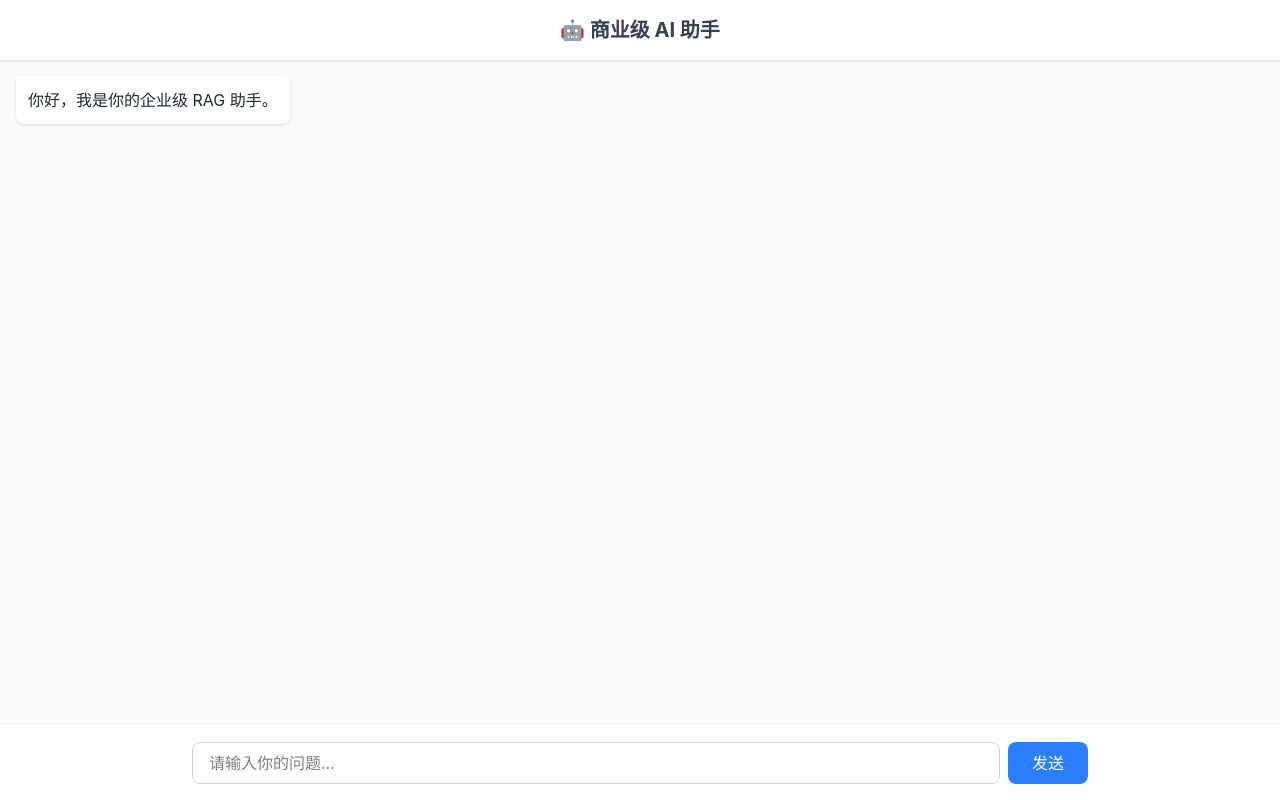
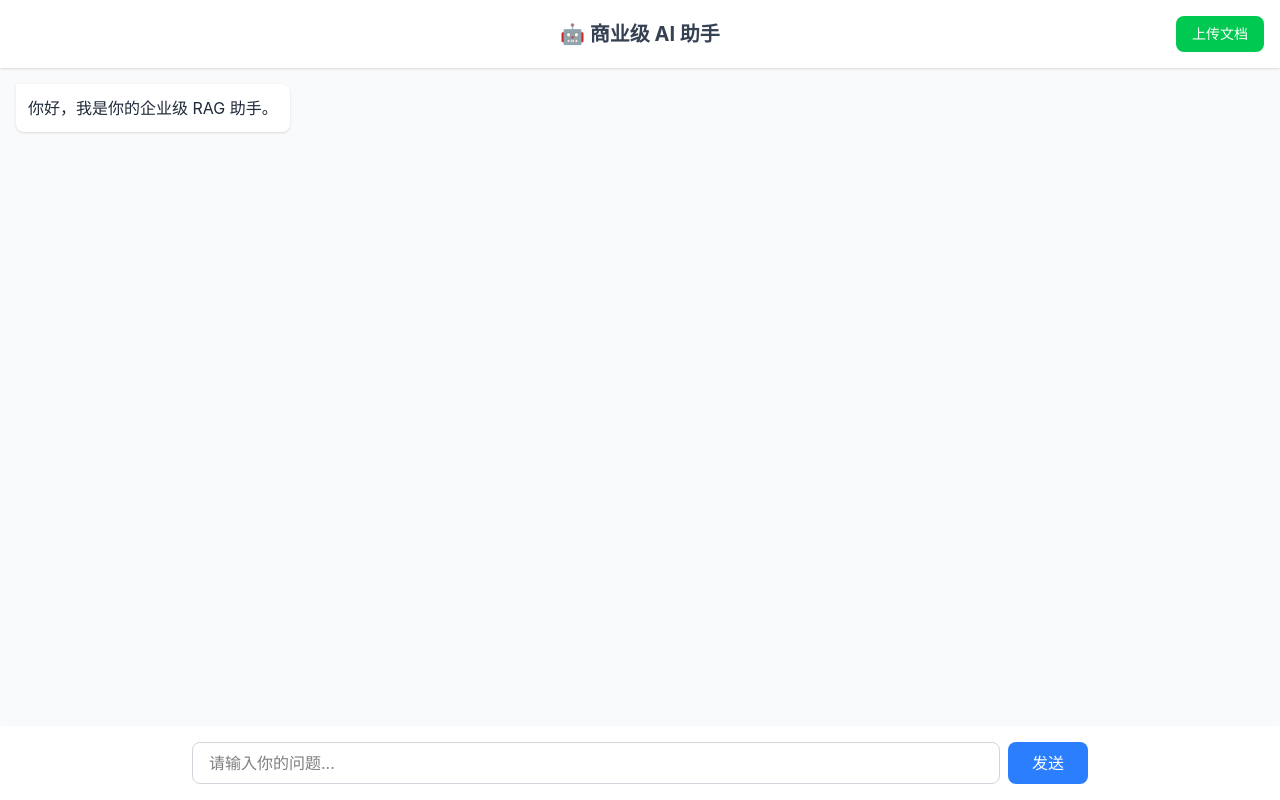
Before and after one commit to jinge0009/ai-learning_public, a React (Vite) app in the folder ai-frontend/: page / in a window 1280 px wide. Built offline with nearby package versions, Linux system fonts and the light colour scheme.

Commit message:
feat:完成React Markdown渲染与文件上传功能

```diff
--- a/ai-frontend/package.json
+++ b/ai-frontend/package.json
@@ -13,6 +13,7 @@
     "@tailwindcss/vite": "^4.3.3",
     "react": "^19.3.1",
     "react-dom": "^19.3.1",
+    "react-markdown": "^10.1.0",
     "tailwindcss": "^4.3.3"
   },
   "devDependencies": {
--- a/ai-frontend/src/App.jsx
+++ b/ai-frontend/src/App.jsx
@@ -1,4 +1,5 @@
 import { useState, useRef, useEffect } from 'react'
+import Markdown from 'react-markdown'
 
 function App() {
   const [messages, setMessages] = useState([
@@ -6,13 +7,15 @@ function App() {
   ])
   const [input, setInput] = useState('')
   const [isLoading, setIsLoading] = useState(false)
+  const [isUploading, setIsUploading] = useState(false)
   const messagesEndRef = useRef(null)
 
-  // 每次消息更新，自动滚动到最底部
+  // 自动滚动到底部
   useEffect(() => {
     messagesEndRef.current?.scrollIntoView({ behavior: 'smooth' })
   }, [messages])
 
+  // 发送消息
   const handleSend = async () => {
     if (!input.trim() || isLoading) return
 
@@ -22,20 +25,16 @@ function App() {
     setInput('')
     setIsLoading(true)
 
-    // 准备一个空的 AI 消息占位，用于流式追加文字
     setMessages([...newMessages, { role: 'assistant', content: '' }])
 
     try {
-      // ★ 向云端服务器发起真实的流式请求
       const response = await fetch('http://124.220.164.171:8000/chat_stream', {
         method: 'POST',
         headers: { 'Content-Type': 'application/json' },
         body: JSON.stringify({ question: question })
       })
 
-      if (!response.ok) {
-        throw new Error(`HTTP error! status: ${response.status}`)
-      }
+      if (!response.ok) throw new Error('Network response was not ok')
 
       const reader = response.body.getReader()
       const decoder = new TextDecoder('utf-8')
@@ -52,7 +51,6 @@ function App() {
           if (line.startsWith('data: ')) {
             try {
               const data = JSON.parse(line.slice(6))
-              // 如果是文本，追加到界面
               if (data.text) {
                 fullText += data.text
                 setMessages(prev => {
@@ -60,13 +58,7 @@ function App() {
                   return [...prev.slice(0, -1), { ...last, content: fullText }]
                 })
               }
-              // 如果收到来源信息，可以打印看看
-              if (data.type === 'sources') {
-                console.log('引用来源:', data.sources)
-              }
-            } catch (e) {
-              // 忽略解析不完整的 JSON 碎片
-            }
+            } catch (e) {}
           }
         }
       }
@@ -74,19 +66,69 @@ function App() {
       console.error('请求失败:', error)
       setMessages(prev => {
         const last = prev[prev.length - 1]
-        return [...prev.slice(0, -1), { ...last, content: "请求超时或失败，请检查云端后端服务或跨域配置。" }]
+        return [...prev.slice(0, -1), { ...last, content: "请求失败，请检查云端服务。" }]
       })
     } finally {
       setIsLoading(false)
     }
   }
 
+  // 上传文件
+  const handleFileUpload = async (e) => {
+    const file = e.target.files[0]
+    if (!file) return
+
+    setIsUploading(true)
+    const formData = new FormData()
+    formData.append('file', file)
+
+    try {
+      const response = await fetch('http://124.220.164.171:8000/upload', {
+        method: 'POST',
+        body: formData,
+      })
+
+      if (response.ok) {
+        const data = await response.json()
+        alert(`上传成功！文件切分了 ${data.chunks} 块。`)
+      } else {
+        alert('上传失败，请检查文件格式或后端服务。')
+      }
+    } catch (error) {
+      console.error('上传出错:', error)
+      alert('上传网络错误！')
+    } finally {
+      setIsUploading(false)
+      e.target.value = null // 允许重复上传同一个文件
+    }
+  }
+
   return (
     <div className="flex flex-col h-screen bg-gray-50">
-      <header className="bg-white shadow-sm p-4 text-center text-xl font-bold text-gray-700">
-        🤖 商业级 AI 助手
+      {/* 顶部栏 */}
+      <header className="bg-white shadow-sm p-4 flex justify-between items-center">
+        <div className="w-24"></div>
+        <h1 className="text-xl font-bold text-gray-700">🤖 商业级 AI 助手</h1>
+        <div className="w-24 flex justify-end">
+          <input
+            type="file"
+            accept=".pdf,.txt,.docx"
+            onChange={handleFileUpload}
+            className="hidden"
+            id="file-upload"
+          />
+          <label
+            htmlFor="file-upload"
+            className={`cursor-pointer px-4 py-2 rounded-lg text-white text-sm transition-colors ${
+              isUploading ? 'bg-gray-400' : 'bg-green-500 hover:bg-green-600'
+            }`}
+          >
+            {isUploading ? '上传中' : '上传文档'}
+          </label>
+        </div>
       </header>
 
+      {/* 聊天区 */}
       <main className="flex-1 overflow-y-auto p-4 space-y-4">
         {messages.map((msg, index) => (
           <div key={index} className={`flex ${msg.role === 'user' ? 'justify-end' : 'justify-start'}`}>
@@ -95,13 +137,16 @@ function App() {
                 ? 'bg-blue-500 text-white rounded-tr-none'
                 : 'bg-white text-gray-800 shadow-sm rounded-tl-none'
             }`}>
-              {msg.content || (isLoading && index === messages.length - 1 ? "正在思考..." : "")}
+              <div className="prose prose-sm max-w-none">
+                <Markdown>{msg.content}</Markdown>
+              </div>
             </div>
           </div>
         ))}
         <div ref={messagesEndRef} />
       </main>
 
+      {/* 底部输入区 */}
       <footer className="bg-white p-4 shadow-md">
         <div className="max-w-4xl mx-auto flex gap-2">
           <input
```
Also changed, not shown: 1 other file (tests, documents, lock files or other folders).
